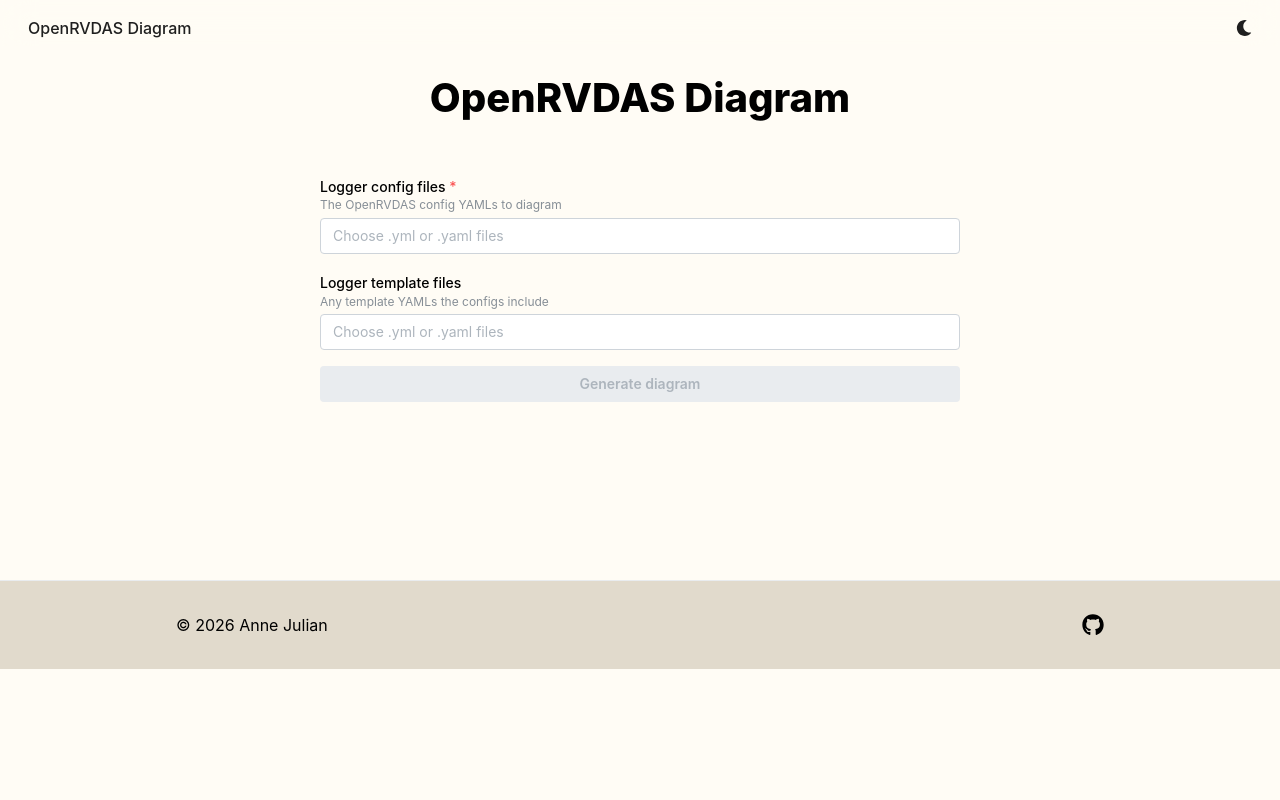
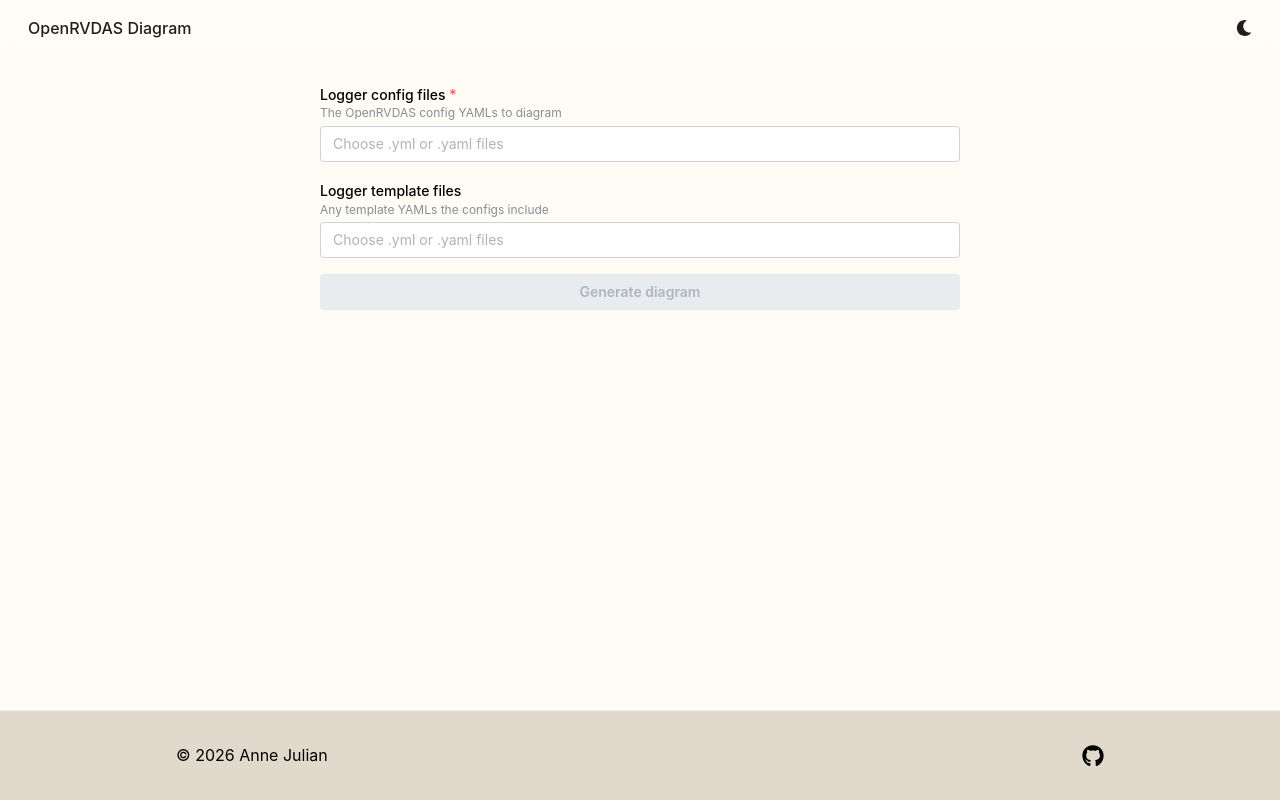
Before and after one commit to rustycontraption/openrvdas-diagram-frontend, a Next.js app: page / in a window 1280 px wide. Built offline with nearby package versions, Linux system fonts and the light colour scheme.

Commit message:
Remove redundant OpenRVDAS title on main page and refactor footer to flexibly always sit at the bottom of the page

```diff
--- a/src/app/AppProviders.tsx
+++ b/src/app/AppProviders.tsx
@@ -45,7 +45,7 @@ export default function AppProviders({
     <MantineProvider theme={theme} cssVariablesResolver={resolver}>
       <DiagramSessionProvider>
         <Header />
-        <div style={isFullWindowPage ? undefined : { padding: '2% 5%' }}>
+        <div style={isFullWindowPage ? { flex: 1 } : { padding: '2% 5%', flex: 1 }}>
           {children}
         </div>
         {!isFullWindowPage && <Footer />}
--- a/src/app/globals.css
+++ b/src/app/globals.css
@@ -23,6 +23,9 @@ body {
   background: var(--background);
   color: var(--foreground);
   font-family: Arial, Helvetica, sans-serif;
+  min-height: 100dvh;
+  display: flex;
+  flex-direction: column;
 }
 
 pre {
--- a/src/app/page.tsx
+++ b/src/app/page.tsx
@@ -30,10 +30,7 @@ export default function Home() {
 
     return (
         <div>
-            <Title className={classes.title}>
-                {`OpenRVDAS Diagram`}
-            </Title>
-            <div style={{ height: 50 }}></div>
+            <div style={{ height: 10 }}></div>
             <Container className={classes.content} size="xl">
                 <Stack w="100%" maw={640}>
                     <FileInput
```
